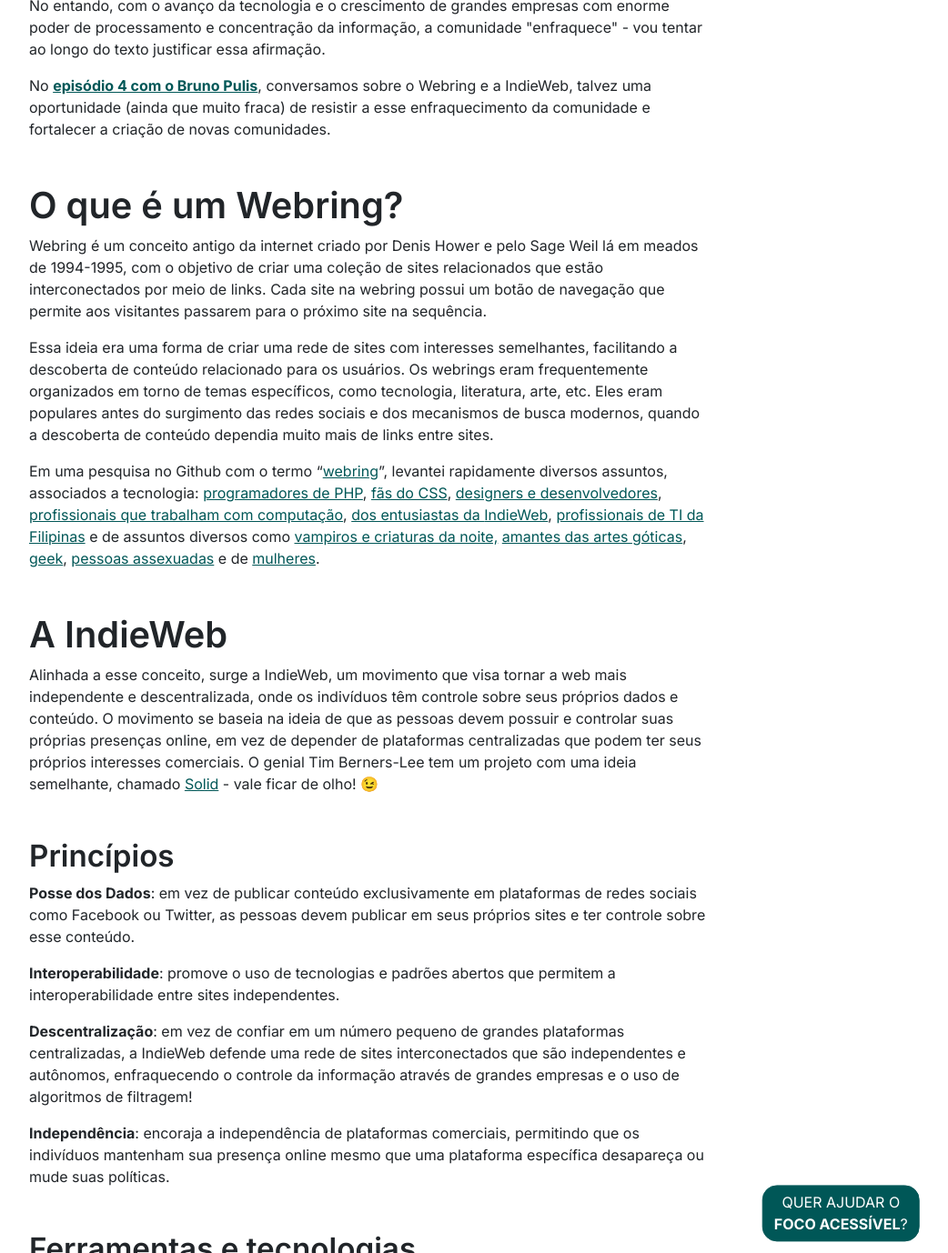
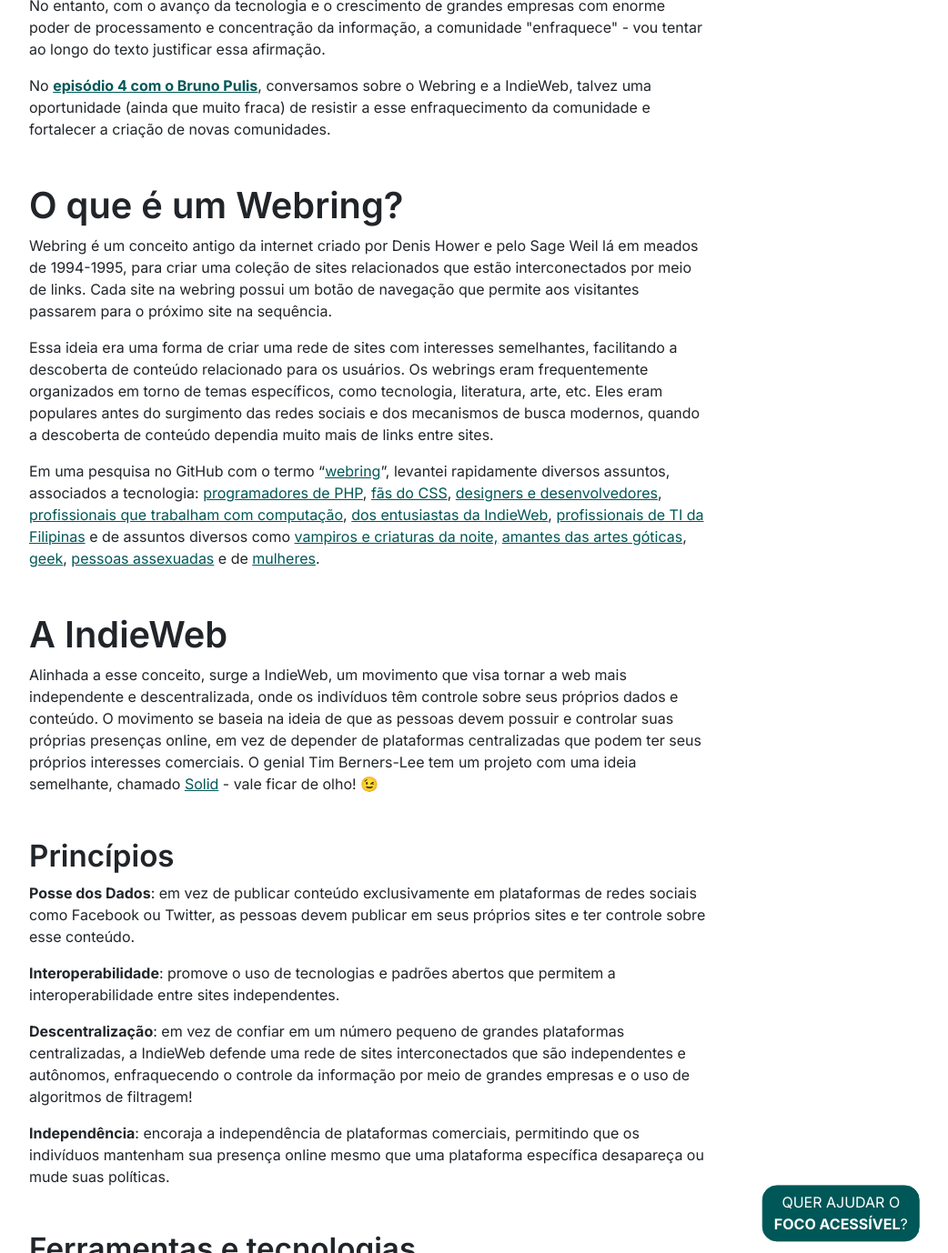
Before and after one commit to focoacessivel/focoacessivel.github.io, a Jekyll site: the page built from _posts/2024-06-04-potencializando-a-acessibilidade-por-meio-comunidades-online.html, in a window 1280 px wide and 1400 px high, scrolled down 1920 px, cut to the strip 0-1378 px from the top of the window. Shown: the whole strip at 91% size, without its empty margins (236-1278 px from the left). Built offline with Jekyll 4.4.1, drawn with Linux system fonts in a browser that asks for light colours; nearby versions of some CDN libraries; comment, search, counter and statistics services are not loaded; some of the changed text lies outside the part shown.

Commit message:
pequenos ajustes na grafia

```diff
--- a/_posts/2024-04-19-navegando-pela-inclusao-uma-jornada-atraves-da-wcag.html
+++ b/_posts/2024-04-19-navegando-pela-inclusao-uma-jornada-atraves-da-wcag.html
@@ -62,6 +62,6 @@ file: "https://d3ctxlq1ktw2nl.cloudfront.net/staging/2023-7-28/344690956-22050-1
     <li class="px-0 list-group-item"><strong>Mecanismos de entrada alternativos</strong>: deve-se oferecer aos usuários mecanismos de entrada alternativos, como o uso do teclado e comandos de voz, permitindo interações diversas com o conteúdo web.</li>
 </ul>
 <h2>Celebração da inclusão: maiores conquistas</h2>
-<p>A maior conquista da WCAG é, sem dúvida, sua adoção generalizada como o padrão para a acessibilidade na web. Governos de todo o mundo adotaram a WCAG como parte de suas legislações de acessibilidade, garantindo que serviços digitais públicos sejam acessíveis a todos os cidadãos, como o <a  rel="noopener noreferrer" title="O link irá abrir uma nova aba"   href="https://legislacao.presidencia.gov.br/atos/?tipo=DEC&amp;numero=5296&amp;ano=2004&amp;ato=e93UTVq5keRpWT529">decreto nº 5.296 - 02/12/2004 em nosso país</a> e <a  rel="noopener noreferrer" title="O link irá abrir uma nova aba"   href="https://eur-lex.europa.eu/legal-content/PT/TXT/PDF/?uri=CELEX:32016L2102">diretiva (UE) 2016/2102, Parlamento Europeu e do Conselho, de 26/10/2016 da União Europeia</a>. Além disso, a WCAG inspirou organizações e empresas a priorizar a acessibilidade, reconhecendo que um design inclusivo não apenas beneficia pessoas com deficiências, mas também melhora a experiência do usuário para todos.</p>
+<p>A maior conquista da WCAG é, sem dúvida, sua adoção generalizada como o padrão para a acessibilidade na web. Governos de todo o mundo adotaram a WCAG como parte de suas legislações de acessibilidade, garantindo que serviços digitais públicos sejam acessíveis a todos os cidadãos, como o <a  rel="noopener noreferrer" title="O link irá abrir uma nova aba"   href="https://legislacao.presidencia.gov.br/atos/?tipo=DEC&amp;numero=5296&amp;ano=2004&amp;ato=e93UTVq5keRpWT529">decreto n.º 5.296 - 02/12/2004 em nosso país</a> e <a  rel="noopener noreferrer" title="O link irá abrir uma nova aba"   href="https://eur-lex.europa.eu/legal-content/PT/TXT/PDF/?uri=CELEX:32016L2102">diretiva (UE) 2016/2102, Parlamento Europeu e do Conselho, de 26/10/2016 da União Europeia</a>. Além disso, a WCAG inspirou organizações e empresas a priorizar a acessibilidade, reconhecendo que um design inclusivo não apenas beneficia pessoas com deficiências, mas também melhora a experiência do usuário para todos.</p>
 <p>A WCAG não é apenas um conjunto de diretrizes; é um movimento em direção a um futuro mais inclusivo e acessível. À medida que continuamos a avançar na era digital, a importância da WCAG só aumenta. Encorajamos desenvolvedores, designers a abraçar essas diretrizes, construindo uma web que acolha todos, independentemente das habilidades.</p>
 <p>Juntos, podemos navegar por uma internet onde a inclusão não é uma reflexão tardia, mas sim o alicerce sobre o qual construímos nosso mundo digital. Vamos continuar a jornada, garantindo que cada atualização, cada inovação, traga-nos mais perto de uma web verdadeiramente acessível para todos.</p>
--- a/_posts/2024-04-24-design-inclusivo-criando-um-mundo-para-todos.html
+++ b/_posts/2024-04-24-design-inclusivo-criando-um-mundo-para-todos.html
@@ -35,7 +35,7 @@ file: "https://d3ctxlq1ktw2nl.cloudfront.net/staging/2023-7-28/344690956-22050-1
 <p><em>As legendas nos vídeos, atualmente muita gente assiste vídeos com os dispositivos móveis no silencioso por estarem em locais públicos, a legenda faz com que a informação seja consumida sem a necessidade do som.</em></p>
 <h3>3. Ser consistente</h5>
 <p>Manter uma abordagem coerente em toda a interface, utilizando padrões reconhecíveis e aplicando-os de maneira uniforme. Isso ajuda a criar uma experiência intuitiva e previsível para os usuários, facilitando a navegação e a interação.</p>
-<p><em>Utilizar padrões de design e de comportamento já consolidados no mercado e informações bem estruturadas para que seja fácil para todas as pessoas possam navegar pelo conteúdo de maneira mais simples possível.</em></p>
+<p><em>Utilizar padrões de design e de comportamento já consolidados no mercado e informações bem estruturadas para ser para todas as pessoas possam navegar pelo conteúdo de maneira mais simples possível.</em></p>
 <h3>4. Dar o controle</h3>
 <p>Permitir que os usuários personalizem a interface de acordo com suas preferências. Isso inclui ajustes de configurações como orientação de tela, tamanho da fonte e contraste, bem como evitar alterações automáticas no conteúdo que não sejam iniciadas pelo usuário.</p>
 <p><em>O zoom nas páginas e a possibilidade de desativar animações é uma forma de dar controle ao usuário.</em> </p>
--- a/_posts/2024-06-04-potencializando-a-acessibilidade-por-meio-comunidades-online.html
+++ b/_posts/2024-06-04-potencializando-a-acessibilidade-por-meio-comunidades-online.html
@@ -25,18 +25,18 @@ file: https://d3ctxlq1ktw2nl.cloudfront.net/staging/2023-4-10/328839601-44100-2-
 
 <p>Nos últimos anos, testemunhamos um crescente reconhecimento da importância da acessibilidade digital. Para muitos, a web se tornou não apenas uma plataforma de entretenimento e informação, mas também um meio essencial de acesso a serviços, educação e oportunidades. Nesse contexto, as comunidades online e os webrings desempenham um papel importante na melhoria e desenvolvimento contínuo de tecnologias acessíveis.</p>
 <p>Profissionais de acessibilidade, designers e desenvolvedores se reúnem para compartilhar suas práticas, desafios e soluções. Esse ambiente colaborativo não apenas acelera o aprendizado individual, mas também impulsiona o avanço coletivo em direção a interfaces digitais mais inclusivas e acessíveis.</p>
-<p>No entando, com o avanço da tecnologia e o crescimento de grandes empresas com enorme poder de processamento e concentração da informação, a comunidade "enfraquece" - vou tentar ao longo do texto justificar essa afirmação.</p>
+<p>No entanto, com o avanço da tecnologia e o crescimento de grandes empresas com enorme poder de processamento e concentração da informação, a comunidade "enfraquece" - vou tentar ao longo do texto justificar essa afirmação.</p>
 <p>No <a href="https://focoacessivel.com.br/episodios/ep-4-conexoes-acessiveis-tecer-inclusao-mundo-digital-bruno-pulis" class="fw-bold">episódio 4 com o Bruno Pulis</a>, conversamos sobre o <span lang="en">Webring</span> e a <span lang="en">IndieWeb</span>, talvez uma oportunidade (ainda que muito fraca) de resistir a esse enfraquecimento da comunidade e fortalecer a criação de novas comunidades.</p>
 <h2>O que é um <span lang="en">Webring</span>?</h2>
-<p><span lang="en">Webring</span> é um conceito antigo da internet criado por Denis Hower e pelo Sage Weil lá em meados de 1994-1995, com o objetivo de criar uma coleção de sites relacionados que estão interconectados por meio de links. Cada site na webring possui um botão de navegação que permite aos visitantes passarem para o próximo site na sequência.</p>
+<p><span lang="en">Webring</span> é um conceito antigo da internet criado por Denis Hower e pelo Sage Weil lá em meados de 1994-1995, para criar uma coleção de sites relacionados que estão interconectados por meio de links. Cada site na webring possui um botão de navegação que permite aos visitantes passarem para o próximo site na sequência.</p>
 <p>Essa ideia era uma forma de criar uma rede de sites com interesses semelhantes, facilitando a descoberta de conteúdo relacionado para os usuários. Os webrings eram frequentemente organizados em torno de temas específicos, como tecnologia, literatura, arte, etc. Eles eram populares antes do surgimento das redes sociais e dos mecanismos de busca modernos, quando a descoberta de conteúdo dependia muito mais de links entre sites.</p>
-<p>Em uma pesquisa no Github com o termo “<a href="https://github.com/search?q=webring&amp;type=repositories">webring</a>”, levantei rapidamente diversos assuntos, associados a tecnologia: <a href="https://baccyflap.com/res/webring/">programadores de PHP</a>, <a href="https://cs.sjoy.lol/">fãs do CSS</a>, <a href="https://github.com/XXIIVV/webring">designers e desenvolvedores</a>, <a href="https://craftering.shom.dev/">profissionais que trabalham com computação</a>, <a href="https://xn--sr8hvo.ws/directory">dos entusiastas da <span lang="en">IndieWeb</span></a>, <a href="https://webring.antaresph.dev/">profissionais de TI da Filipinas</a> e de assuntos diversos como <a href="https://ghostring.neocities.org/">vampiros e criaturas da noite,</a> <a href="https://void.shroom.ink/">amantes das artes góticas</a>, <a href="https://geekring.net/">geek</a>, <a href="https://acingtheinternet.netlify.app/">pessoas assexuadas</a> e de <a href="https://ladiesofthe.link/">mulheres</a>.</p>
+<p>Em uma pesquisa no GitHub com o termo “<a href="https://github.com/search?q=webring&amp;type=repositories">webring</a>”, levantei rapidamente diversos assuntos, associados a tecnologia: <a href="https://baccyflap.com/res/webring/">programadores de PHP</a>, <a href="https://cs.sjoy.lol/">fãs do CSS</a>, <a href="https://github.com/XXIIVV/webring">designers e desenvolvedores</a>, <a href="https://craftering.shom.dev/">profissionais que trabalham com computação</a>, <a href="https://xn--sr8hvo.ws/directory">dos entusiastas da <span lang="en">IndieWeb</span></a>, <a href="https://webring.antaresph.dev/">profissionais de TI da Filipinas</a> e de assuntos diversos como <a href="https://ghostring.neocities.org/">vampiros e criaturas da noite,</a> <a href="https://void.shroom.ink/">amantes das artes góticas</a>, <a href="https://geekring.net/">geek</a>, <a href="https://acingtheinternet.netlify.app/">pessoas assexuadas</a> e de <a href="https://ladiesofthe.link/">mulheres</a>.</p>
 <h2>A <span lang="en">IndieWeb</span></h2>
 <p>Alinhada a esse conceito, surge a <span lang="en">IndieWeb</span>, um movimento que visa tornar a web mais independente e descentralizada, onde os indivíduos têm controle sobre seus próprios dados e conteúdo. O movimento se baseia na ideia de que as pessoas devem possuir e controlar suas próprias presenças online, em vez de depender de plataformas centralizadas que podem ter seus próprios interesses comerciais. O genial  Tim Berners-Lee tem um projeto com uma ideia semelhante, chamado <a href="https://solidproject.org/" lang="en">Solid</a> - vale ficar de olho! 😉</p>
 <h3>Princípios</h3>
 <p><strong>Posse dos Dados</strong>: em vez de publicar conteúdo exclusivamente em plataformas de redes sociais como Facebook ou Twitter, as pessoas devem publicar em seus próprios sites e ter controle sobre esse conteúdo.</p>
 <p><strong>Interoperabilidade</strong>: promove o uso de tecnologias e padrões abertos que permitem a interoperabilidade entre sites independentes.</p>
-<p><strong>Descentralização</strong>: em vez de confiar em um número pequeno de grandes plataformas centralizadas, a IndieWeb defende uma rede de sites interconectados que são independentes e autônomos, enfraquecendo o controle da informação através de grandes empresas e o uso de algoritmos de filtragem!</p>
+<p><strong>Descentralização</strong>: em vez de confiar em um número pequeno de grandes plataformas centralizadas, a IndieWeb defende uma rede de sites interconectados que são independentes e autônomos, enfraquecendo o controle da informação por meio de grandes empresas e o uso de algoritmos de filtragem!</p>
 <p><strong>Independência</strong>: encoraja a independência de plataformas comerciais, permitindo que os indivíduos mantenham sua presença online mesmo que uma plataforma específica desapareça ou mude suas políticas.</p>
 <h3>Ferramentas e tecnologias</h3>
 <div class="row">
@@ -47,8 +47,8 @@ file: https://d3ctxlq1ktw2nl.cloudfront.net/staging/2023-4-10/328839601-44100-2-
     <div class="col-md-8 col-12">
         <p>O movimento utiliza várias iniciativas para promover esses princípios.</p>
         <p><a lang="en" class="fw-bold" href="https://indieweb.org/">Microformats</a>: pequenos pedaços de código HTML que permitem que informações como eventos, contatos e publicações sejam facilmente compartilhadas e entendidas entre sites diferentes.</p>
-        <p><a lang="en" class="fw-bold" href="https://indieweb.org/Webmention">Webmentions</a>: protocolo que permite que os sites notifiquem uns aos outros quando um conteúdo é mencionado ou referenciado, facilitando as conversas entre diferentes sites.</p>
-        <p><a class="fw-bold" href="https://indieweb.org/POSSE">POSSE (<span lang="en">Publish (on your) Own Site, Syndicate Elsewhere</span>   )</a>: prática em que o conteúdo é publicado primeiro no próprio site do autor e depois distribuído para outras plataformas, garantindo que o autor mantenha a posse do conteúdo original.</p>
+        <p><a lang="en" class="fw-bold" href="https://indieweb.org/Webmention">Webmentions</a>: protocolo que permite que os sites notifiquem mutualmente quando um conteúdo é mencionado ou referenciado, facilitando as conversas entre diferentes sites.</p>
+        <p><a class="fw-bold" href="https://indieweb.org/POSSE">POSSE (<span lang="en">Publish (on your) Own Site, Syndicate Elsewhere</span>)</a>: prática em que o conteúdo é publicado primeiro no próprio site do autor e depois distribuído para outras plataformas, garantindo que o autor mantenha a posse do conteúdo original.</p>
         <p><a lang="en" class="fw-bold" href="https://indieauth.com/">IndieAuth</a>: sistema de autenticação descentralizado que permite que os usuários façam login em sites usando sua própria identidade web.</p>
     </div>
 </div>
@@ -68,18 +68,18 @@ file: https://d3ctxlq1ktw2nl.cloudfront.net/staging/2023-4-10/328839601-44100-2-
 <p><strong>4. Colaboração em projetos conjuntos</strong>: por meio de comunidades, os profissionais podem colaborar em projetos conjuntos para criar soluções acessíveis mais robustas e abrangentes. Isso pode incluir o desenvolvimento de padrões, plugins, widgets e outras ferramentas específicas para melhorar a web e em outras plataformas.</p>
 <p><strong>5. Advocacia e conscientização</strong>: comunidades desempenham um papel valioso na advocacia e conscientização sobre a importância dos assuntos aos quais essas comunidades estão ligadas. Elas promovem discussões, eventos e iniciativas que ajudam a aumentar a conscientização e a impulsionar a adoção de boas práticas em toda a indústria da tecnologia.<br><em>Eventos como a Global Accessibility Awareness Day (GAAD) são promovidos por comunidades online para aumentar a conscientização sobre acessibilidade.</em></p>
 <h2><span lang="en">Webrings</span> “modernos”</h2>
-<p><span lang="en">Webrings</span> tentam encontrar seu lugar nos tempos atuais, embora não sejam comuns. Encontrar webrings sobre acessibilidade, diversidade e inclusão é um desafio, já que não existe uma  ferramenta específica para isso. No entanto, quero destacar algumas comunidades:</p>
+<p><span lang="en">Webrings</span> tentam encontrar seu lugar atualmente, embora não sejam comuns. Encontrar webrings sobre acessibilidade, diversidade e inclusão é um desafio, já que não existe uma  ferramenta específica para isso. No entanto, quero destacar algumas comunidades:</p>
 <p><a href="https://www.w3.org/WAI/ARIA/">WAI-ARIA Working Group</a>: grupo de trabalho do W3C focado em padrões e diretrizes para tornar a web mais acessível através do uso de tecnologias como WAI-ARIA.</p>
 <p><a href="https://www.a11yproject.com/spotlight/">The A11y Project</a>: “comunidade” online dedicada à acessibilidade na web, com membros que são escolhidos a dedo. Eles oferecem diversos recursos, guias e discussões sobre práticas e padrões de acessibilidade.</p>
 <p><a href="https://webaim.org/">WebAIM Community</a>: comunidade valiosa que se concentra em acessibilidade na web, com fóruns, lista de discussão, newsletter, cursos e materiais educacionais sobre como tornar a web mais acessível.</p>
-<p>No momento em que escrevi esse texto, não encontrei uma comunidade brasileira, além de sites muito bons, que funcionam sozinhos e não como comunidades. O <a href="https://mwpt.com.br/">Web Pra Todos</a> tem conteúdos riquíssimos, e no <a href="https://medium.com/search?q=acessibilidade">Medium</a> você vai aprender bastante, mas o Medium é uma das razões para esses webrings estarem voltando a ter notoriedade.</p>
+<p>No momento em que escrevi esse texto, não encontrei uma comunidade brasileira, além de sites ótimos, que funcionam sozinhos e não como comunidades. O <a href="https://mwpt.com.br/">Web Pra Todos</a> tem conteúdos riquíssimos, e no <a href="https://medium.com/search?q=acessibilidade">Medium</a> você vai aprender bastante, mas o Medium é uma das razões para esses webrings estarem voltando a ter notoriedade.</p>
 <h2>O perigo da concentração da informação em um só veículo</h2>
 <p>Embora os webrings tenham perdido parte de sua popularidade com o tempo, alguns entusiastas ainda os mantêm ativos como uma forma nostálgica de compartilhar conteúdo na internet. Infelizmente, com o avanço da tecnologia e das inteligências artificiais, as empresas têm utilizado os materiais criados por profissionais diversos, porém, não têm dado os devidos créditos.</p>
 <p>Quando o Google assumiu o pódio e se tornou a ferramenta mais popular de pesquisa do planeta, aparecer nos resultados da pesquisa tornou-se um objetivo. Através de técnicas SEO, sites conseguiram ter relevância. Hoje, o Google tem se esforçado para utilizar o conteúdo de site e alimentar a inteligência artificial, a Gemini, veja o vídeo publicado no YouTube do Google.</p>
 <div class="ratio ratio-16x9 mb-3"><iframe src="https://www.youtube.com/embed/s4InWsd-J6g" title="Search in the Gemini era | Google I/O 2024"></iframe></div>
-<p>O <a href="https://googlediscovery.com/">Renê Fraga</a> compartilhou um ponto interessante sobre para onde estamos indo. O Google tem mudado de foco, e hoje, a “web”, ou seja, a pesquisa que nos leva a sites, está escondida dentro de um menu chamado “mais”.</p>
+<p>O <a href="https://googlediscovery.com/">Renê Fraga</a> compartilhou um ponto interessante sobre para onde estamos indo. O Google tem mudado de foco, e hoje, a “web”, ou seja, a pesquisa que nos leva a sites, está escondida em um menu chamado “mais”.</p>
 <iframe src="https://www.linkedin.com/embed/feed/update/urn:li:share:7196301728248401923" height="500" width="75%" frameborder="0" allowfullscreen="" title="Publicação incorporada" class="border rounded d-block mb-3 rounded mx-auto"></iframe>
 <p>Ao entregar nossas produções intelectuais nas mãos dessas grandes empresas, perdemos o controle dessa produção. A <span lang="en">IndieWeb</span> e o <span lang="en">Webring</span>, no fundo, são sobre isso, é sobre construir das pessoas para as pessoas. O <a href="https://rodrigo.ghed.in/">Rodrigo Ghedin</a> do <a href="https://manualdousuario.net/google-confiar/">Manual do Usuário compartilhou em seu site um texto muito bacana trazendo à luz essa dependência danosa que sites, serviços e ferramentas digitais têm do Google</a>.</p>
 <p>A web não pode ser de uma empresa. Tim Berners-Lee revolucionou o planeta com a criação da WWW, e a sociedade não pode perder esse controle, ou melhor, dar esse controle para as grandes empresas.</p>
 <p>Será que não é a hora de criamos um webring brasileiro sobre acessibilidade e nos fortalecer como comunidade? Queria saber de você, já parou para pensar em tudo que compartilhamos nesse texto?</p>
-<p><abbr title="Sigla em latim para post scriptum, que significa 'escrito depois' na tradução para a língua portuguesa" class="fw-bold">PS</abbr>: Esse texto foi totalmente influenciado pelo Bruno Pulis por causa de uma <a href="https://www.threads.net/@brunopulis/post/C55_pRhAF4V">publicação do Threads</a>, o Foco Acessível faz parte de <a href="https://a11y-webring.club/">webring de acessibilidade</a>, no rodapé desse site estão 3 links. Já foram “perdidas” algumas horas conhecendo outros profissionais e com conteúdo muito bacana, conheci profissionais da acessibilidade que provavelmente não iria saber da existência se não fosse webring.</p>
+<p><abbr title="Sigla em latim para post scriptum, que significa 'escrito depois' na tradução para a língua portuguesa" class="fw-bold">PS</abbr>: Esse texto foi totalmente influenciado pelo Bruno Pulis pela <a href="https://www.threads.net/@brunopulis/post/C55_pRhAF4V">publicação do Threads</a>, o Foco Acessível faz parte de <a href="https://a11y-webring.club/">webring de acessibilidade</a>, no rodapé desse site estão 3 links. Já foram “perdidas” algumas horas conhecendo outros profissionais e com conteúdo muito bacana, conheci profissionais da acessibilidade que provavelmente não iria saber da existência se não fosse webring.</p>
```
